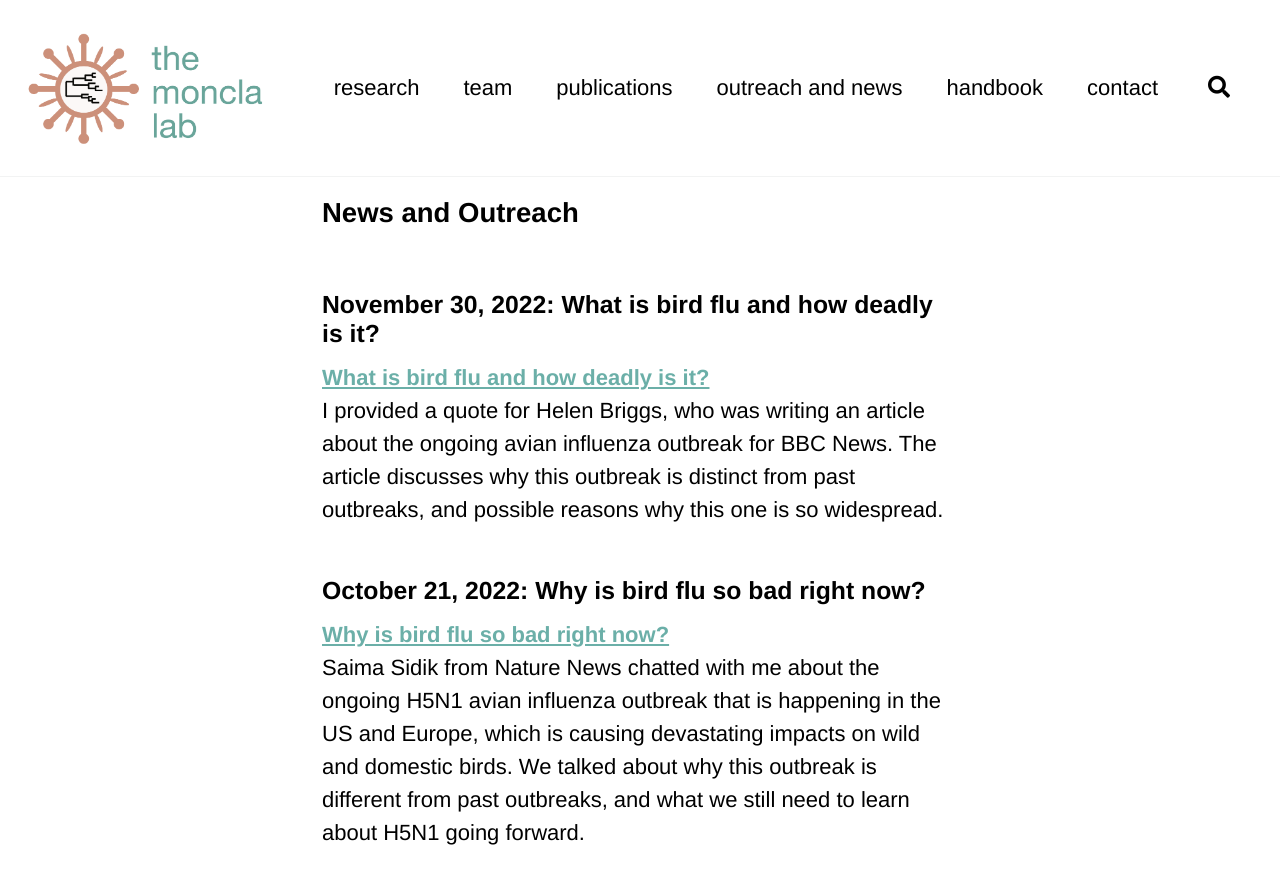
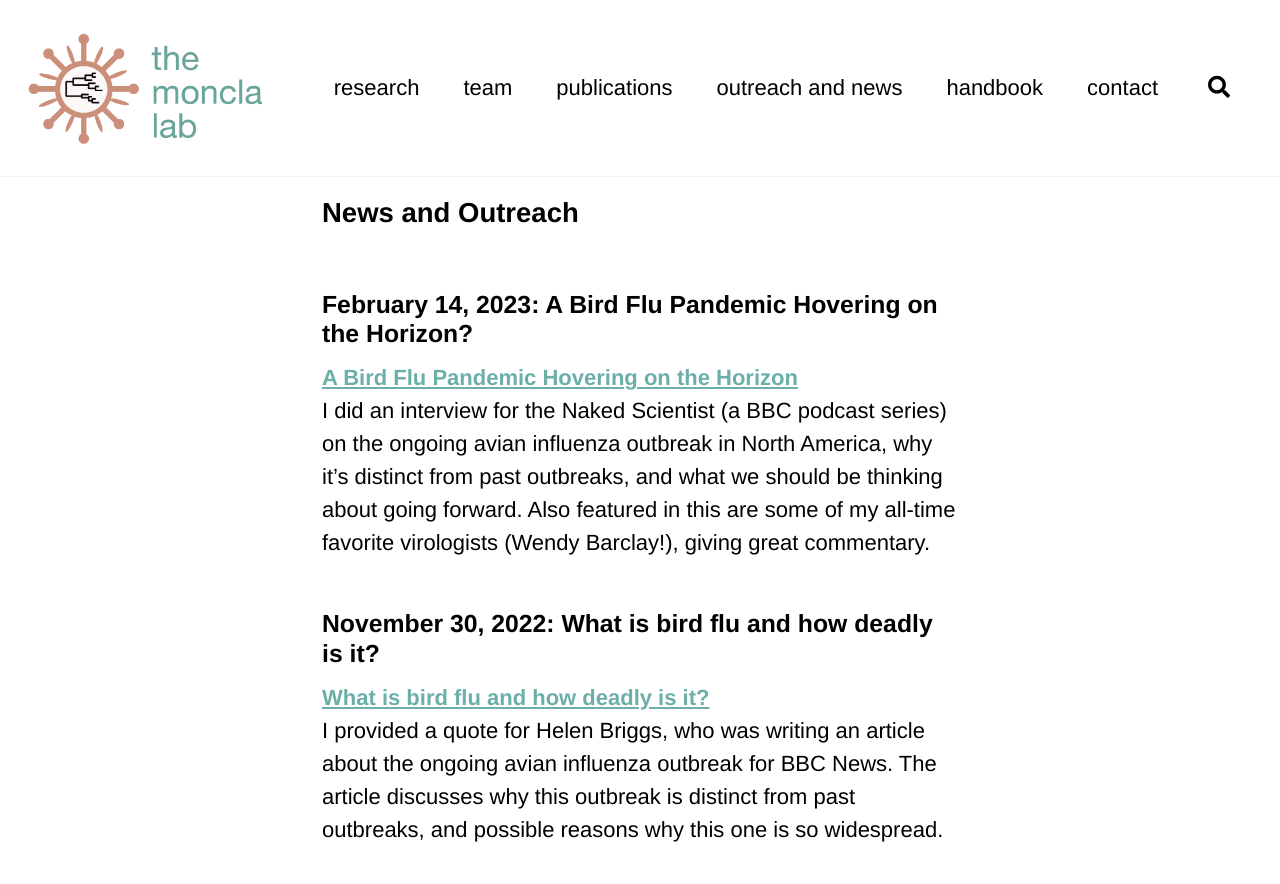
Before and after one commit to lmoncla/monclalab, a Jekyll site: the page built from _pages/outreach.md, in a window 1280 px wide and 900 px high. Shown: the top 884 px of the window. Built offline with Jekyll 4.4.1, drawn with Linux system fonts in a browser that asks for light colours; cached includes are drawn as plain includes; a script that is not in the unit is left out; comment, search, counter and statistics services are not loaded.

Commit message:
adding in BBC podcast

```diff
--- a/_pages/outreach.md
+++ b/_pages/outreach.md
@@ -2,6 +2,11 @@
 permalink: /outreach/
 title: "News and Outreach"
 ---
+
+### February 14, 2023: A Bird Flu Pandemic Hovering on the Horizon?
+__[A Bird Flu Pandemic Hovering on the Horizon](https://www.thenakedscientists.com/podcasts/naked-scientists-podcast/bird-flu-pandemic-hovering-horizon)__<br/>
+I did an interview for the Naked Scientist (a BBC podcast series) on the ongoing avian influenza outbreak in North America, why it's distinct from past outbreaks, and what we should be thinking about going forward. Also featured in this are some of my all-time favorite virologists (Wendy Barclay!), giving great commentary.
+
 
 ### November 30, 2022: What is bird flu and how deadly is it?
 __[What is bird flu and how deadly is it?](https://www.bbc.com/news/science-environment-63464065)__<br/>
```
